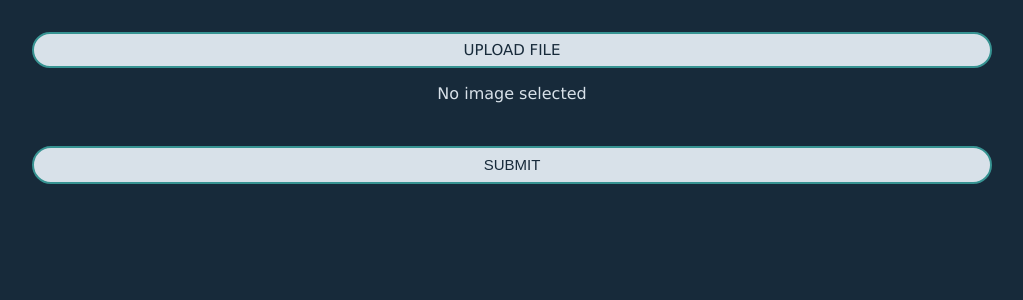
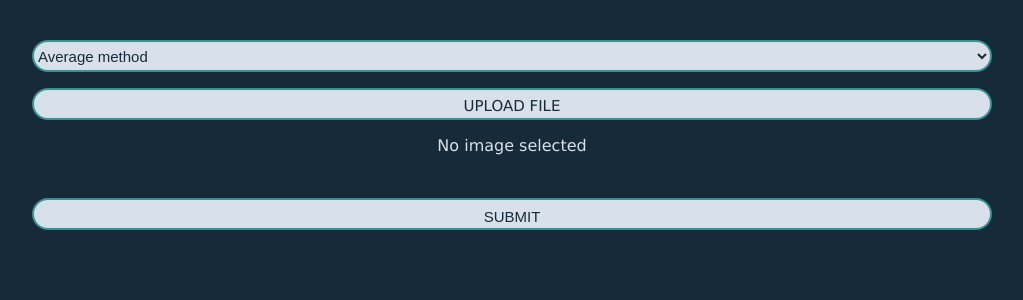
Before and after one commit to NorbertCode/ImageToASCII, a Flask app: page / in a window 1280 px wide. Shown: the part 70-370 px from the top of the page, without its empty margins (128-1151 px from the left). Run offline with Flask 3, Linux system fonts and the light colour scheme.

Commit message:
Added method selection

```diff
--- a/static/style.css
+++ b/static/style.css
@@ -23,12 +23,13 @@ main {
   width: 75vw;
 }
 
-input,textarea,.file_label,img {
+input,select,textarea,.file_label,img {
   background-color: #d8e1e9;
   color: #172a3a;
   margin: 1vh 0 1vh 0;
   width: 100%;
   max-width: 100%;
+  height: 4vh;
   line-height: 4vh;
   font-size: 15px;
   border: 2px solid #379392;
--- a/templates/index.html
+++ b/templates/index.html
@@ -2,6 +2,11 @@
 
 {% block content %}
     <form action="/result" method="post" enctype="multipart/form-data">
+        <select name="method" id="method">
+            <option value="average">Average method</option>
+            <option value="luminosity">Luminosity method</option>
+        </select>
+
         <label for="image" class="file_label">UPLOAD FILE</label>
         <input type="file" name="image" id="image" accept="image/*">
 
```
